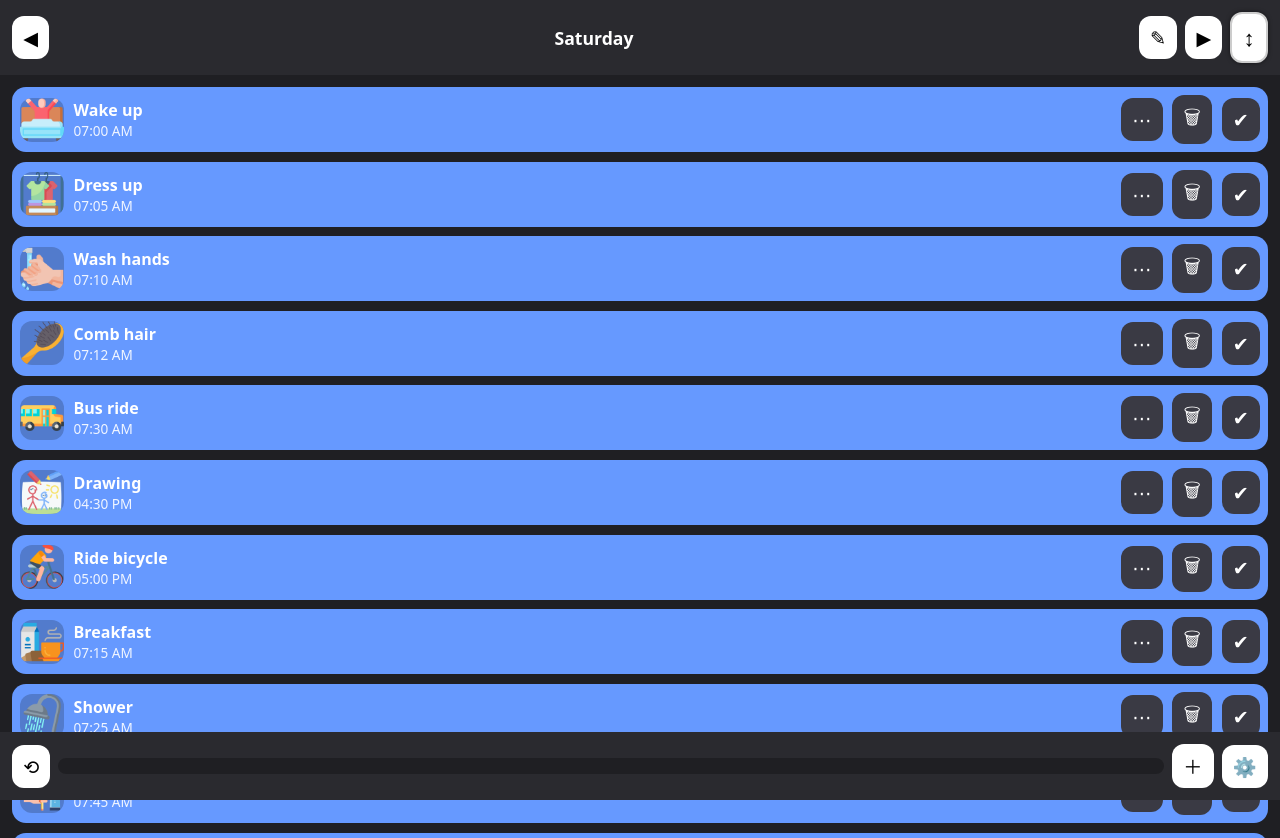
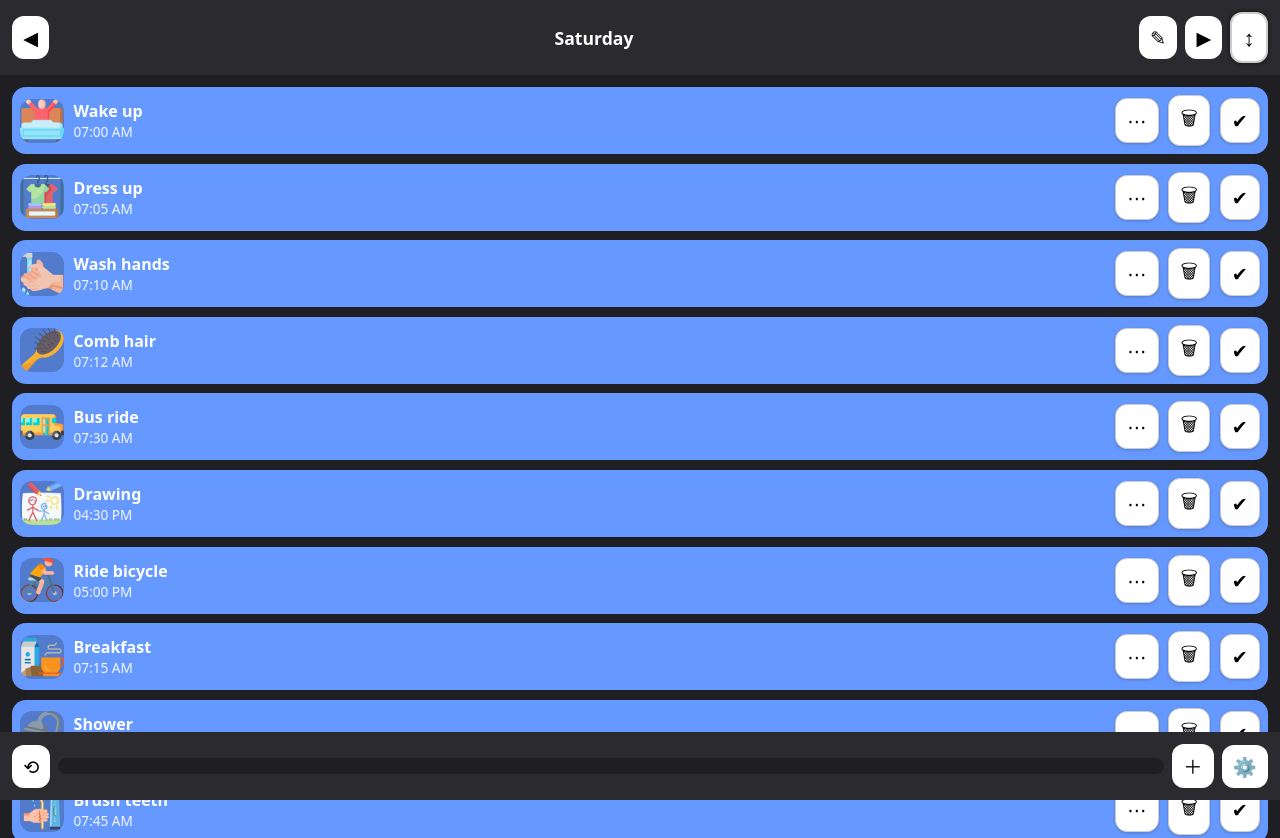
Before and after one commit to myraj10/Visual-Scheduler, a plain HTML site: page index.html in a window 1280 px wide. Shown: the top 838 px of the page. Drawn offline with Linux system fonts and the light colour scheme.

Commit message:
Update styles.css

```diff
--- a/styles.css
+++ b/styles.css
@@ -80,3 +80,15 @@ hr{border:none;border-top:1px solid #555;margin:.5rem 0}
   color: #000;
   border: 2px solid #ccc;
 }
+
+.task button {
+  background-color: #ffffff;   /* Light background for better contrast */
+  color: #000000;              /* Dark icon/text for visibility */
+  border: 1px solid #ccc;
+  box-shadow: 0 1px 3px rgba(0, 0, 0, 0.2);
+}
+
+.task button:hover {
+  background-color: #f0f0f0;   /* Subtle hover for clarity */
+  color: #000;
+}
```
